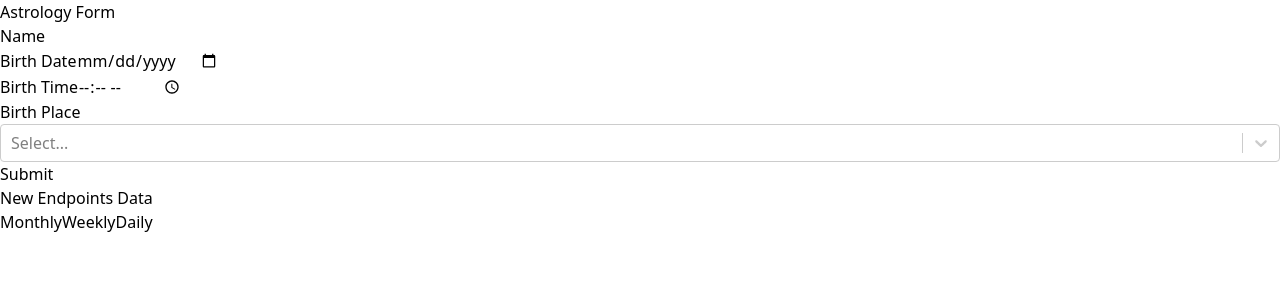
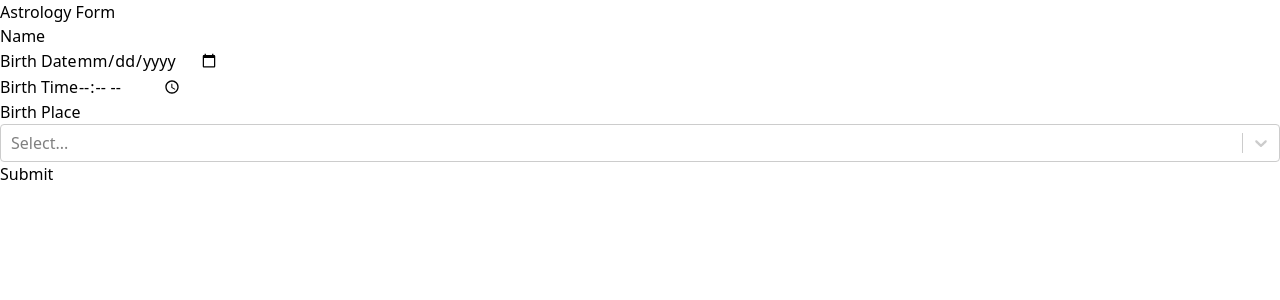
Before and after one commit to atul-xt/astrology, a React (Vite) app: page / in a window 1280 px wide. Shown: the top 300 px of the page. Built offline with nearby package versions, Linux system fonts and the light colour scheme.

Commit message:
added buttons in newEndpoints

```diff
--- a/src/components/AstrologyForm.jsx
+++ b/src/components/AstrologyForm.jsx
@@ -338,7 +338,7 @@ const AstrologyForm = () => {
           </button>
         </form>
         {error && <div className="text-red-500 mt-4">{error}</div>}
-        {newEndpointsData && (
+        {Object.keys(newEndpointsData).length > 0 && (
           <div className="mt-4">
             <h3 className="text-xl font-bold mb-2">New Endpoints Data</h3>
             <div className="flex mb-4">
--- a/src/components/apiEndpoints.js
+++ b/src/components/apiEndpoints.js
@@ -7,10 +7,9 @@ export const newEndpoints = [
 export const apiEndpoints = [
   "horo_chart/D-chart",
   "current_chardasha",
-  "horo_chart_image/SUN",
+  "planets",
+  "astro_details",
   "birth_details",
-  "astro_details",
-  "planets",
   "planets/extended",
   "general_house_report/sun",
   "general_rashi_report/sun",
```
